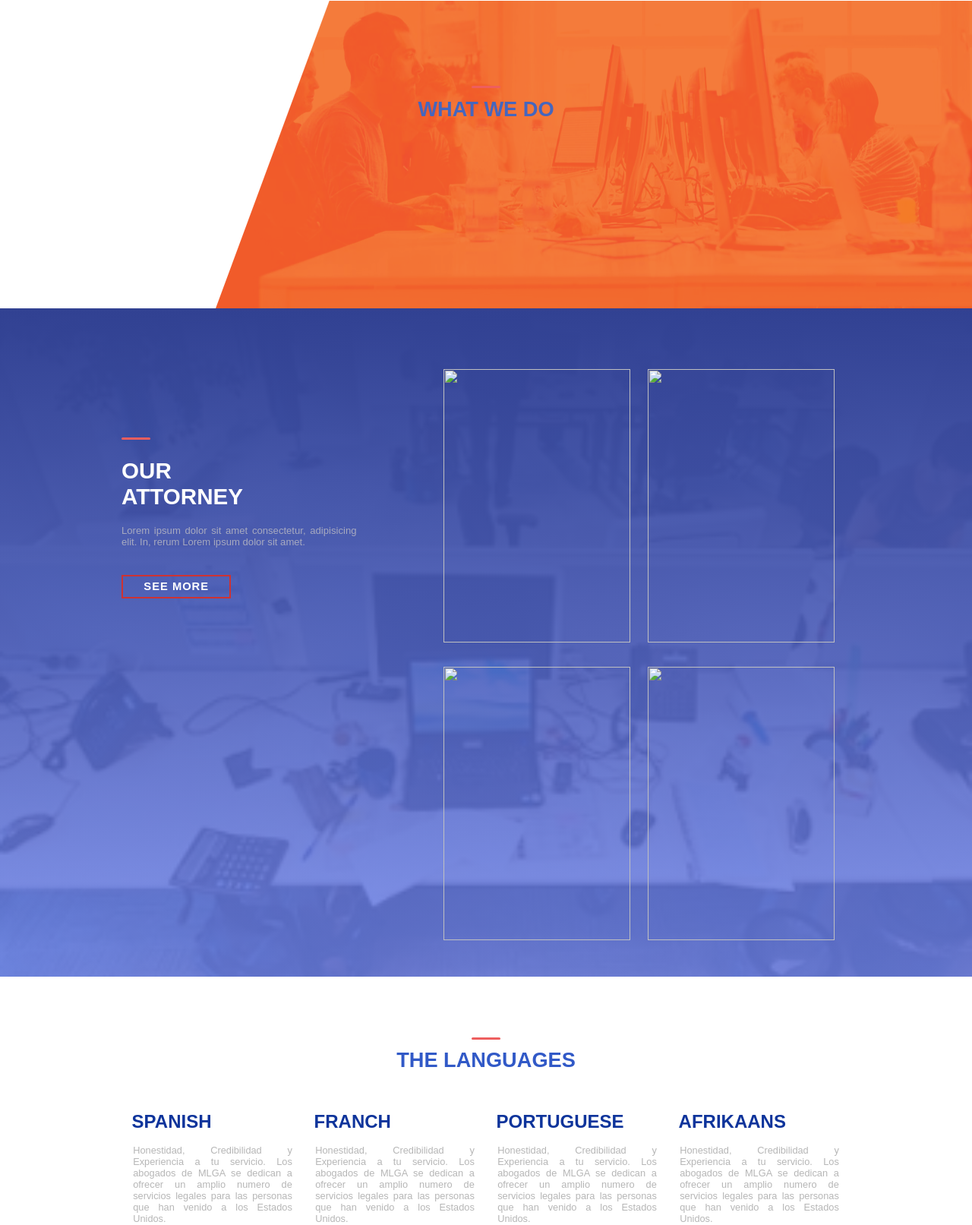
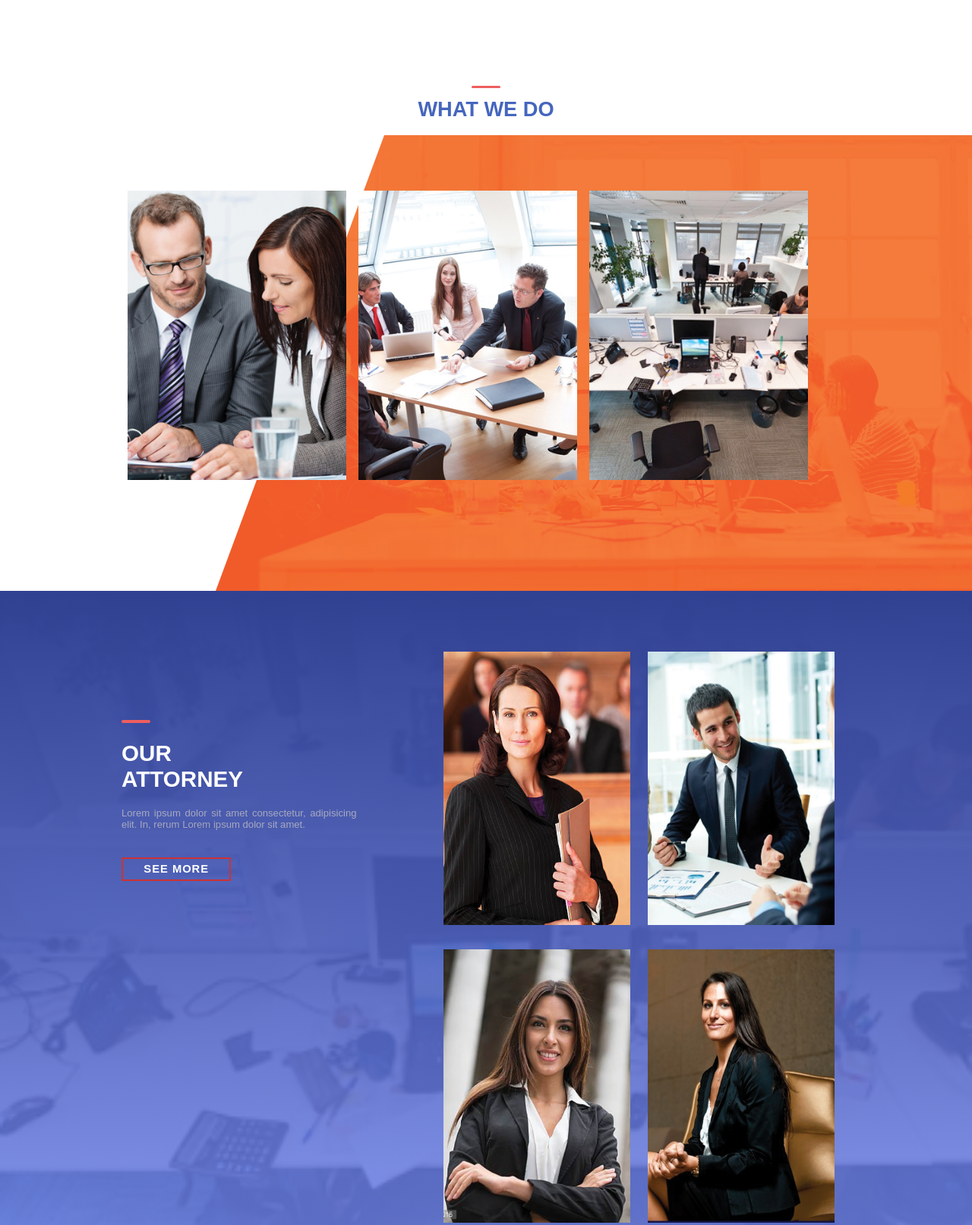
Before and after one commit to aremon98/testeffect, a plain HTML site: page index.html in a window 1280 px wide. Shown: the part 1238-2851 px from the top of the page at 76% size. Drawn offline with Linux system fonts and the light colour scheme; the site is published under a folder, as on GitHub Pages, so addresses that start at the root find nothing.

Commit message:
Update index.html

```diff
--- a/index.html
+++ b/index.html
@@ -97,7 +97,7 @@
 
                <div class="what-we-do_item">
                     <div class="what-we-do_item1">
-                        <img src="/img/wwd1.jpg" alt="">
+                        <img src="img/wwd1.jpg" alt="">
                         <p>ASILO</p>
                         <a href=""><i class="fas fa-arrow-right"></i></a>
                         <span></span>
@@ -105,7 +105,7 @@
                </div>
                <div class="what-we-do_item">
                     <div class="what-we-do_item1">
-                        <img src="/img/wwd2.jpg" alt="">
+                        <img src="img/wwd2.jpg" alt="">
                         <p>ASILO</p>
                         <a href=""><i class="fas fa-arrow-right"></i></a>
                         <span></span>
@@ -113,7 +113,7 @@
                 </div>
                 <div class="what-we-do_item">
                     <div class="what-we-do_item1">
-                        <img src="/img/wwd3.jpg" alt="">
+                        <img src="img/wwd3.jpg" alt="">
                         <p>ASILO</p>
                         <a href=""><i class="fas fa-arrow-right"></i></a>
                         <span></span>
@@ -143,7 +143,7 @@
                 </div>
                 <div class="our-attorneys_imgs">
                     <div class="our-attorneys_img">
-                        <img src="/img/441.png" alt="">
+                        <img src="img/441.png" alt="">
                         <p class="img-info">
                             <span>
                                 albert
@@ -153,7 +153,7 @@
                         <span></span>
                     </div>
                     <div class="our-attorneys_img">
-                        <img src="/img/442.png" alt="">
+                        <img src="img/442.png" alt="">
                         <p class="img-info">
                             <span>
                                 albert
@@ -163,7 +163,7 @@
                         <span></span>
                     </div>
                     <div class="our-attorneys_img">
-                        <img src="/img/443.png" alt="">
+                        <img src="img/443.png" alt="">
                         <p class="img-info">
                             <span>
                                 albert
@@ -173,7 +173,7 @@
                         <span></span>
                     </div>
                     <div class="our-attorneys_img">
-                        <img src="/img/444.png" alt="">
+                        <img src="img/444.png" alt="">
                         <p class="img-info">
                             <span>
                                 albert
```
